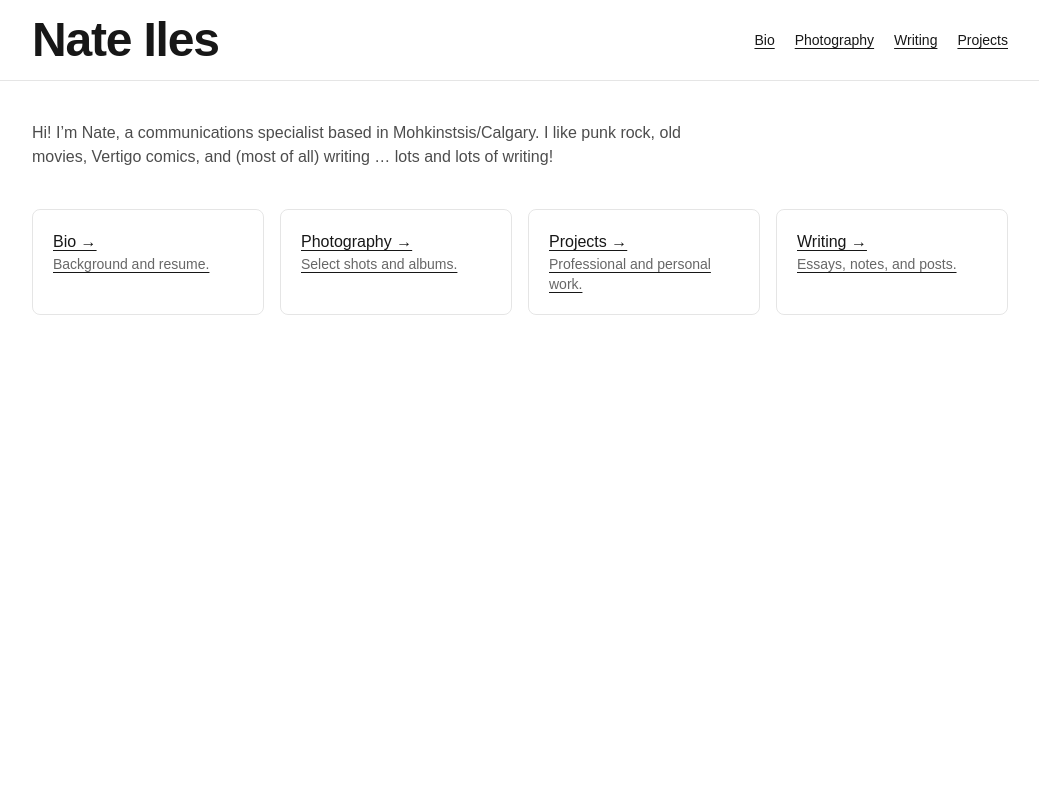
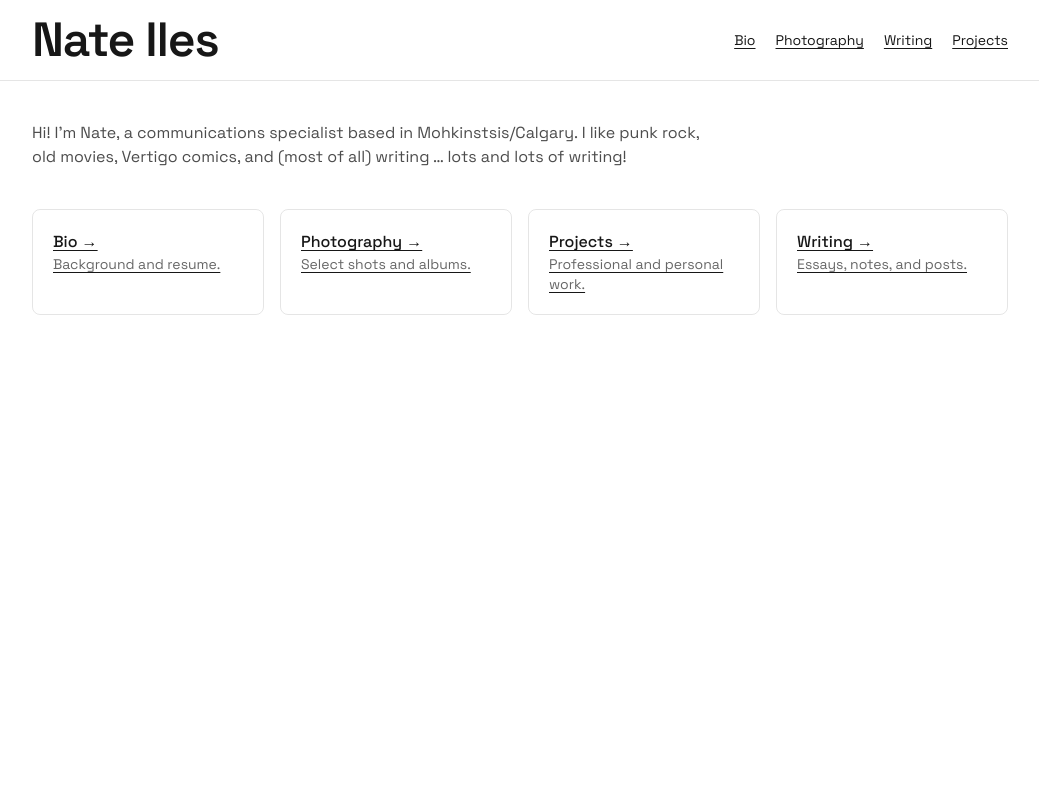
Before and after one commit to connkat/nate-iles, a Next.js app: page / in a window 1280 px wide. Shown: the top 800 px of the page, without its empty margins (120-1159 px from the left). Built offline with nearby package versions, Linux system fonts and the light colour scheme.

Commit message:
font update

```diff
--- a/src/app/globals.css
+++ b/src/app/globals.css
@@ -22,7 +22,8 @@
 body {
   background: var(--background);
   color: var(--foreground);
-  font-family: Arial, Helvetica, sans-serif;
+  /* Use the Tailwind font-sans variable which maps to Space Grotesk via next/font */
+  font-family: var(--font-sans);
 }
 
 /* Global link styles */
--- a/src/app/layout.tsx
+++ b/src/app/layout.tsx
@@ -1,11 +1,13 @@
 import type { Metadata } from "next";
-import { Geist, Geist_Mono } from "next/font/google";
+import { Space_Grotesk, Geist_Mono } from "next/font/google";
 import "./globals.css";
 import Header from "../components/Header";
 
-const geistSans = Geist({
-  variable: "--font-geist-sans",
+const spaceGrotesk = Space_Grotesk({
+  variable: "--font-geist-sans", // reuse existing CSS var mapping for sans
   subsets: ["latin"],
+  weight: ["300", "400", "500", "600", "700"],
+  display: "swap",
 });
 
 const geistMono = Geist_Mono({
@@ -25,7 +27,7 @@ export default function RootLayout({
 }>) {
   return (
     <html lang="en">
-      <body className={`${geistSans.variable} ${geistMono.variable} antialiased min-h-screen bg-background text-foreground`}>
+      <body className={`${spaceGrotesk.className} ${geistMono.variable} antialiased min-h-screen bg-background text-foreground`}>
         <header className="sticky top-0 z-50 border-b border-black/10 dark:border-white/10 bg-background/80 backdrop-blur supports-[backdrop-filter]:bg-background/60">
           <Header />
         </header>
```
